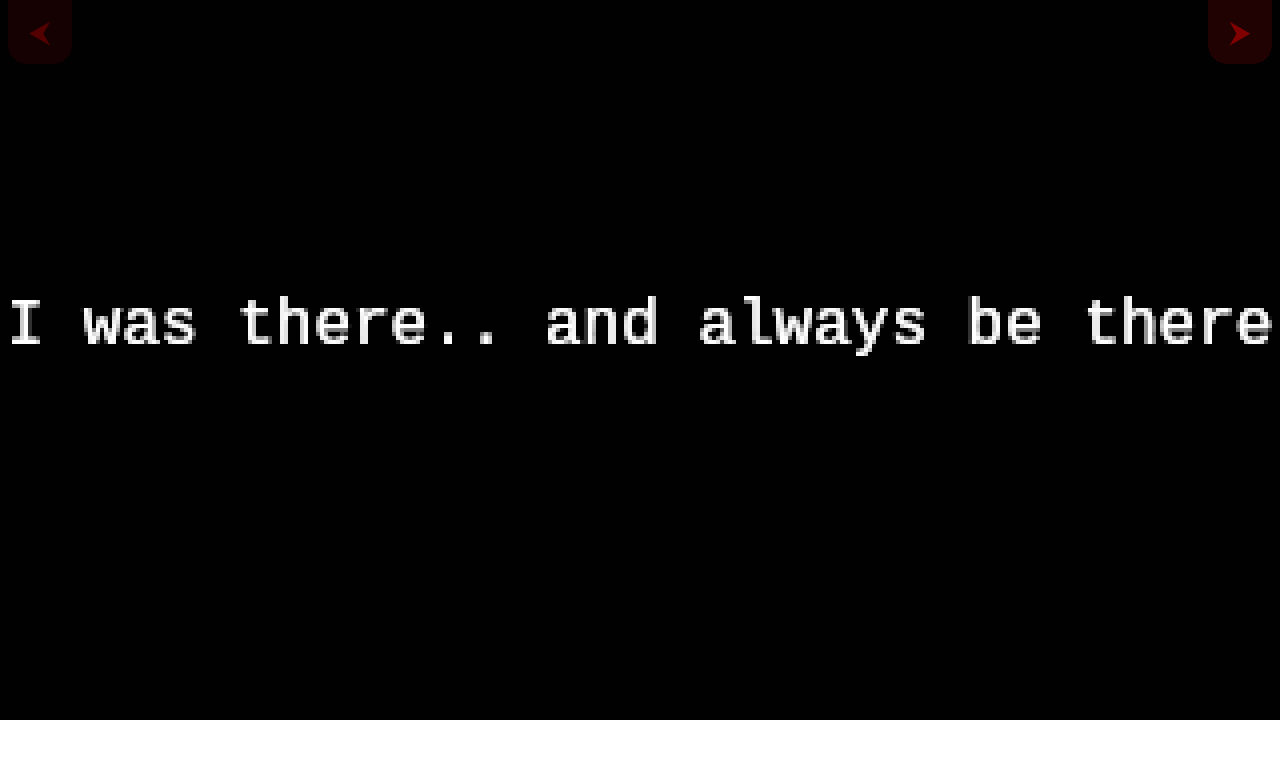
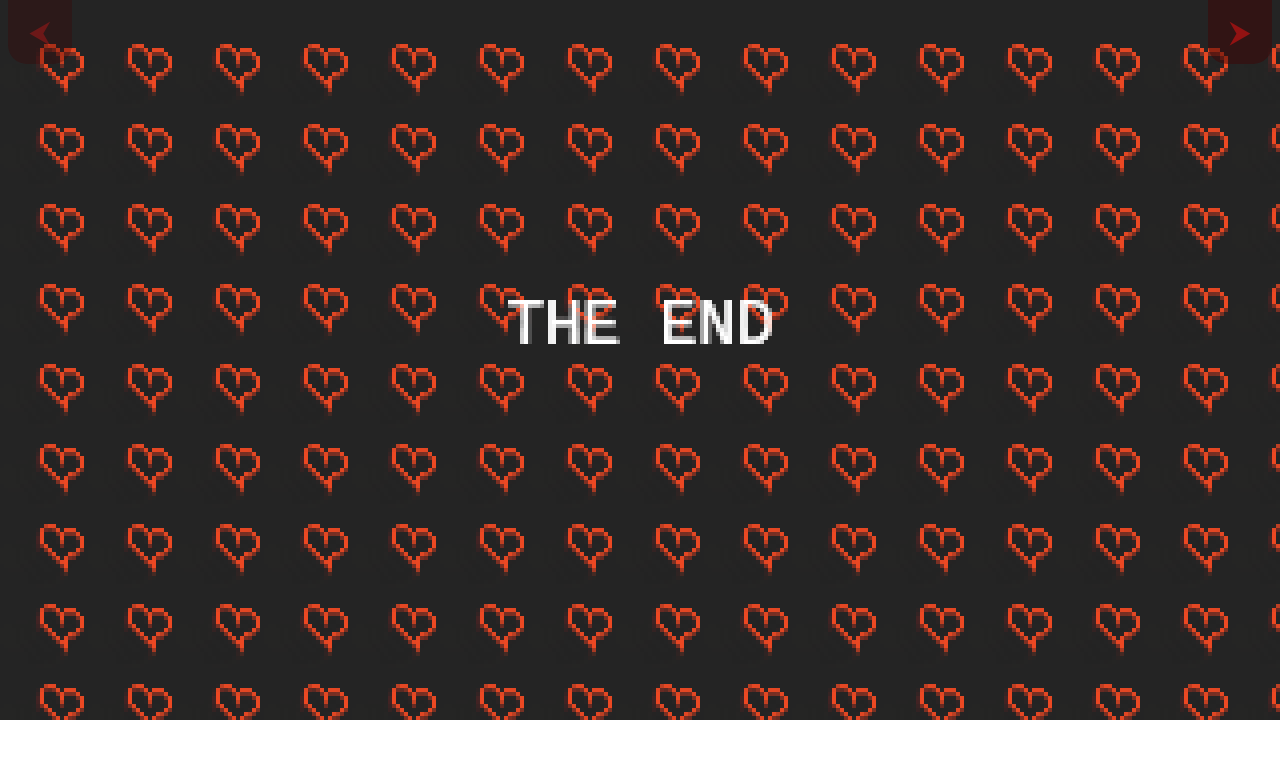
Before and after one commit to Sid130/wow1, a website: page public/index.html in a window 1280 px wide. Drawn offline with Linux system fonts and the light colour scheme; animation ran at ten frames a second.

Commit message:
The end...

```diff
--- a/package.json
+++ b/package.json
@@ -17,6 +17,6 @@
     "open-cli": "^5.0.0"
   },
   "scripts": {
-    "postinstall": "concurrently \"node index.js\" \"node ./node_modules/npm-delay 1000 && open-cli http://localhost:1337/\""
+    "postinstall": "concurrently \"node index.js\" \"node ./node_modules/npm-delay 1000 && open-cli http://localhost:1337/?0\""
   }
 }
--- a/public/index.html
+++ b/public/index.html
@@ -25,6 +25,11 @@
 			top: 50%;
 			transform: translate(-50%, -50%);
 			position: absolute;
+			opacity: 1;
+			transition: opacity ease-in 13337ms;
+		}
+		canvas.fadeout {
+			opacity: 0;
 		}
 		button {
 			position: absolute;
@@ -107,21 +112,33 @@
 		}
 		//SPRITE
 		const sprite = [
-			0, 0
+			0, 0, 0, 0, 0, 0, 0, 0, 0, 0, 0,
+			0, 1, 1, 1, 0, 0, 0, 0, 0, 0, 0,
+			0, 0, 0, 0, 1, 0, 1, 1, 1, 0, 0,
+			1, 0, 0, 0, 0, 1, 0, 0, 0, 1, 0,
+			1, 0, 0, 0, 0, 1, 0, 0, 0, 0, 1,
+			1, 0, 0, 0, 0, 1, 0, 0, 0, 0, 1,
+			1, 0, 0, 0, 0, 0, 0, 0, 0, 0, 1,
+			0, 1, 0, 0, 0, 0, 0, 0, 0, 1, 0,
+			0, 0, 1, 0, 0, 0, 0, 0, 1, 0, 0,
+			0, 0, 0, 1, 0, 0, 0, 1, 0, 0, 0,
+			0, 0, 0, 0, 1, 0, 1, 0, 0, 0, 0,
+			0, 0, 0, 0, 0, 1, 1, 0, 0, 0, 0,
+			0, 0, 0, 0, 0, 0, 1, 0, 0, 0, 0,
 		];
+		const spriteSize = {
+			x: 11,
+			y: 12
+		}
 
-		const spriteSize = {
-			x: 2,
-			y: 1
-		}
 		//COLOR MAP
 		const color = [
-			colors.black,
-			colors.yellow
-		];
+			colors.red,
+			colors.black
+		].reverse();
 
 		const offset = {
-			x: 20,
+			x: 22,
 			y: 20
 		}
 
@@ -148,16 +165,18 @@
 							const x = index % spriteSize.x;
 							const y = Math.floor(index / spriteSize.y);
 							drawPictureElement(
-								Math.sin(frameCount/ 50) * 10 + x + xOffset * offset.x,
-								Math.cos(frameCount/ 50) * 5 + y + yOffset * offset.y,
+								Math.sin(frameCount/30) * 10 + x + xOffset * offset.x,
+								Math.cos(frameCount/60) * 15 + y + yOffset * offset.y,
 								color[value]
 							);
 						});
-			drawText("I was there.. and always be there", 16, colors.white);
+			drawText("THE END", 16, colors.white);
 			window.requestAnimationFrame(draw);
 		}
 		//initialize the request animation frame loop
 		window.requestAnimationFrame(draw);
+
+		setTimeout(() => { canvasElement.classList.add('fadeout')}, 1000);
 	</script>
 </body>
 </html>
```
